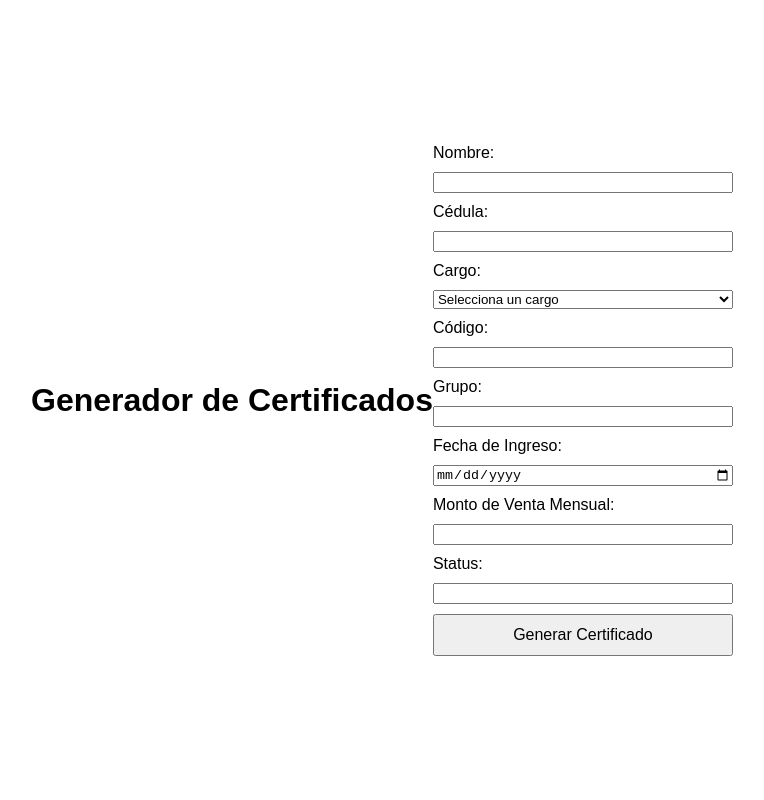
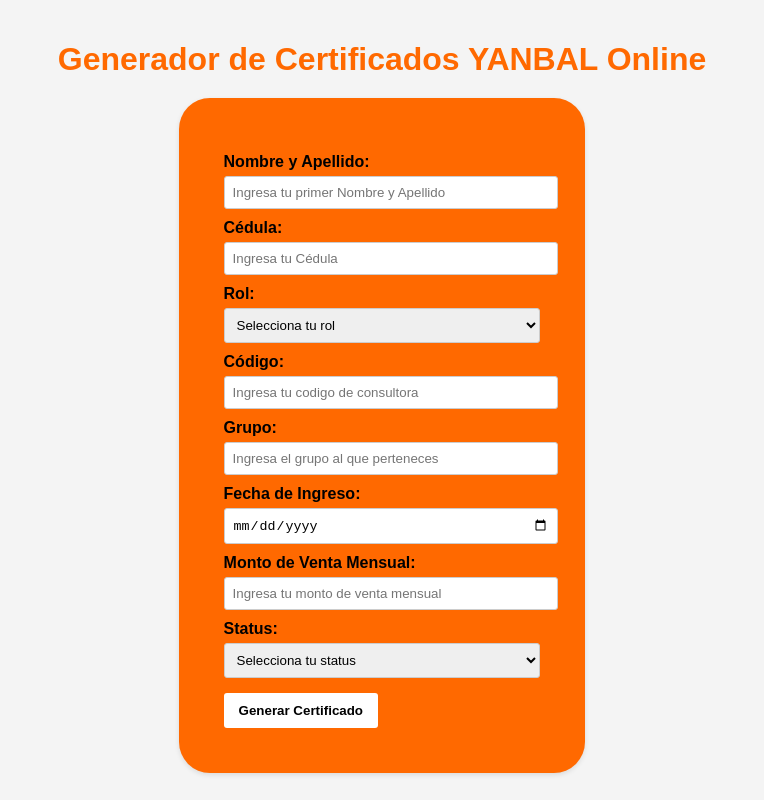
Before and after one commit to LeonardoFate/Generador-Certificado-Online, a website: page public/index.html in a window 1280 px wide. Shown: the whole page, without its empty margins (258-1022 px from the left). Drawn offline with Linux system fonts and the light colour scheme.

Commit message:
Se agrego estilos al formulario y correcion de errors en el servidor

```diff
--- a/controllers/certificateController.js
+++ b/controllers/certificateController.js
@@ -6,7 +6,8 @@
 
     const doc = new PDFDocument();
     res.setHeader('Content-Type', 'application/pdf');
-    res.setHeader('Content-Disposition', 'attachment; filename="certificado.pdf"');
+    res.setHeader('Content-Disposition', `attachment; filename="Certificado-Yanbal.pdf"`);
+
 
     // Configura la posición inicial
     const pageWidth = doc.page.width;
--- a/public/index.html
+++ b/public/index.html
@@ -1,42 +1,45 @@
 <!DOCTYPE html>
 <html lang="es">
   <head>
-    <meta charset="UTF-8">
-    <meta name="viewport" content="width=device-width, initial-scale=1.0">
+    <meta charset="UTF-8" />
+    <meta name="viewport" content="width=device-width, initial-scale=1.0" />
     <title>Generador de Certificados</title>
-    <link rel="stylesheet" href="style.css">
+    <link rel="stylesheet" href="style.css" />
   </head>
   <body>
-    <h1>Generador de Certificados</h1>
+    <h1 class="centrado">Generador de Certificados YANBAL Online</h1>
     <form id="certificateForm">
-        <label for="name">Nombre:</label>
-        <input type="text" id="name" name="name" required>
+      <label for="name">Nombre y Apellido:</label>
+      <input type="text" id="name" name="name" placeholder="Ingresa tu primer Nombre y Apellido" required />
 
       <label for="cedula">Cédula:</label>
-        <input type="text" id="cedula" name="cedula" required>
+      <input type="text" id="cedula" name="cedula" placeholder="Ingresa tu Cédula" required />
 
-        <label for="cargo">Cargo:</label>
+      <label for="cargo">Rol:</label>
       <select id="cargo" name="cargo" required>
-    <option value="" disabled selected>Selecciona un cargo</option>
-    <option value="Consultora de belleza">Consultora de ventas</option>
-    <option value="Gerente de ventas">Directora de ventas</option>
-
+        <option value="" disabled selected>Selecciona tu rol</option>
+        <option value="Consultor/a Emprendedor Independiente">Consultor/a Emprendedor Independiente</option>
+        <option value="Director/a Independiente">Director/a Independiente</option>
       </select>
 
       <label for="codigo">Código:</label>
-        <input type="text" id="codigo" name="codigo" required>
+      <input type="text" id="codigo" name="codigo" placeholder="Ingresa tu codigo de consultora" required />
 
       <label for="grupo">Grupo:</label>
-        <input type="text" id="grupo" name="grupo" required>
+      <input type="text" id="grupo" name="grupo" placeholder="Ingresa el grupo al que perteneces" required />
 
       <label for="fecha_ingreso">Fecha de Ingreso:</label>
-        <input type="date" id="fecha_ingreso" name="fecha_ingreso" required>
+      <input type="date" id="fecha_ingreso" name="fecha_ingreso" required />
 
       <label for="monto_venta">Monto de Venta Mensual:</label>
-        <input type="number" id="monto_venta" name="monto_venta" required>
+      <input type="number" id="monto_venta" name="monto_venta" placeholder="Ingresa tu monto de venta mensual" required />
 
       <label for="status">Status:</label>
-        <input type="text" id="status" name="status" required>
+      <select id="status" name="status" required>
+        <option value="" disabled selected>Selecciona tu status</option>
+        <option value="C.C.C">C.C.C</option>
+
+      </select>
 
       <button type="submit">Generar Certificado</button>
     </form>
--- a/public/script.js
+++ b/public/script.js
@@ -18,7 +18,7 @@
     const url = window.URL.createObjectURL(blob);
     const a = document.createElement('a');
     a.href = url;
-    a.download = 'certificado.pdf';
+    a.download = `Certificado-Yanbal.pdf`;
     document.body.appendChild(a);
     a.click();
     a.remove();
--- a/public/style.css
+++ b/public/style.css
@@ -1,19 +1,53 @@
 body {
     font-family: Arial, sans-serif;
-    display: flex;
-    justify-content: center;
-    align-items: center;
-    height: 100vh;
+    text-align: center;
     margin: 0;
+    padding: 20px;
+    background-color: #f4f4f4;
 }
+
+h1.centrado {
+    margin-bottom: 20px;
+    color: #ff6900;
+}
+
 form {
-    display: flex;
-    flex-direction: column;
-    gap: 10px;
-    width: 300px;
+    display: inline-block;
+    text-align: left;
+    background-color: #ff6900;
+    padding: 45px;
+    border-radius: 31px;
+    box-shadow: 0 2px 5px rgba(0, 0, 0, 0.1);
 }
+
+label {
+    display: block;
+    margin-top: 10px;
+    color: black;
+    font-weight: bold;
+}
+
+input, select{
+    width: 100%;
+    padding: 8px;
+    margin-top: 5px;
+    border: 1px solid #ccc;
+    border-radius: 3px;
+}
+
+
 button {
-    padding: 10px;
-    font-size: 16px;
+    margin-top: 15px;
+    padding: 10px 15px;
+    background-color: #fff;
+    color: black;
+    border: none;
+    border-radius: 3px;
     cursor: pointer;
+    font-weight: bold;
 }
+
+button:hover {
+    background-color: #FFA500;
+
+}
```
Also changed, not shown: package.json (+7 -1 lines), 1 other file. Lines whose indentation alone changed are shown as unchanged.
